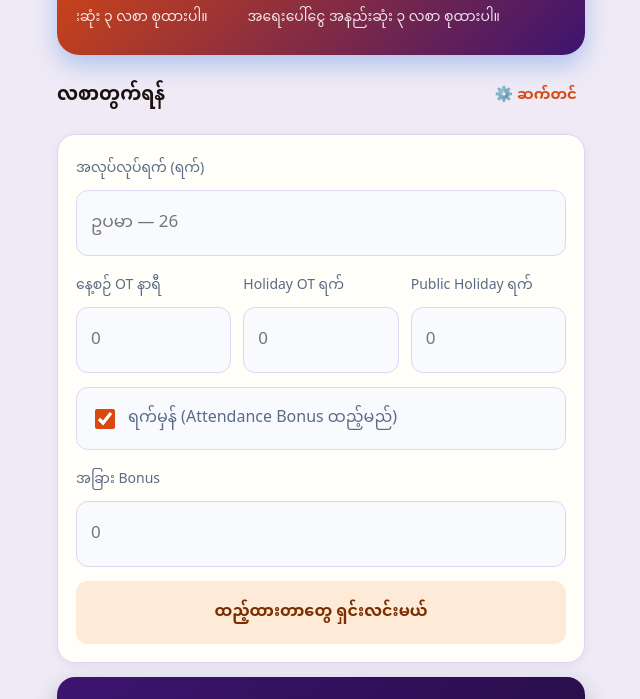
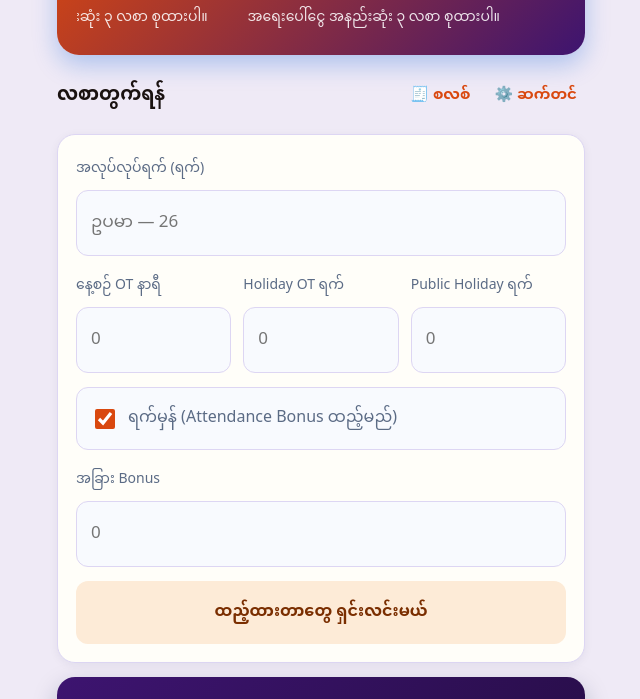
Before and after one commit to paingthutun-dev/Salary-Calculator, a plain HTML site: page index.html in a window 1280 px wide. Shown: the part 97-796 px from the top of the page, without its empty margins (319-959 px from the left). Drawn offline with Linux system fonts and the light colour scheme.

Commit message:
Add small Slip button next to Settings

```diff
--- a/index.html
+++ b/index.html
@@ -145,6 +145,7 @@
     <div class="topbar">
       <h2 data-t="calcTitle">လစာတွက်ရန်</h2>
       <div class="actions">
+        <button class="linkbtn" onclick="window.print()" data-t="slipBtn">🧾 စလစ်</button>
         <button class="linkbtn" onclick="showSettings()" data-t="settingsBtn">⚙️ ဆက်တင်</button>
       </div>
     </div>
@@ -344,7 +345,7 @@
   const I18N = {
     my: {
       appTitle:'လစာတွက်စက်',
-      calcTitle:'လစာတွက်ရန်', settingsBtn:'⚙️ ဆက်တင်',
+      calcTitle:'လစာတွက်ရန်', settingsBtn:'⚙️ ဆက်တင်', slipBtn:'🧾 စလစ်',
       days:'အလုပ်လုပ်ရက် (ရက်)', daysPh:'ဥပမာ — 26',
       otHours:'နေ့စဉ် OT နာရီ', holDays:'Holiday OT ရက်', phDays:'Public Holiday ရက်',
       attend:'ရက်မှန် (Attendance Bonus ထည့်မည်)', otherBonus:'အခြား Bonus',
@@ -379,7 +380,7 @@
     },
     en: {
       appTitle:'Salary Calculator',
-      calcTitle:'Calculate Salary', settingsBtn:'⚙️ Settings',
+      calcTitle:'Calculate Salary', settingsBtn:'⚙️ Settings', slipBtn:'🧾 Slip',
       days:'Working Days', daysPh:'e.g. 26',
       otHours:'Daily OT Hours', holDays:'Holiday OT Days', phDays:'Public Holiday Days',
       attend:'Full Attendance (include Attendance Bonus)', otherBonus:'Other Bonus',
@@ -414,7 +415,7 @@
     },
     zh: {
       appTitle:'工资计算器',
-      calcTitle:'计算工资', settingsBtn:'⚙️ 设置',
+      calcTitle:'计算工资', settingsBtn:'⚙️ 设置', slipBtn:'🧾 工资单',
       days:'工作天数', daysPh:'例如：26',
       otHours:'每日加班小时', holDays:'假日加班天数', phDays:'公共假日天数',
       attend:'全勤（包含全勤奖）', otherBonus:'其他奖金',
```
